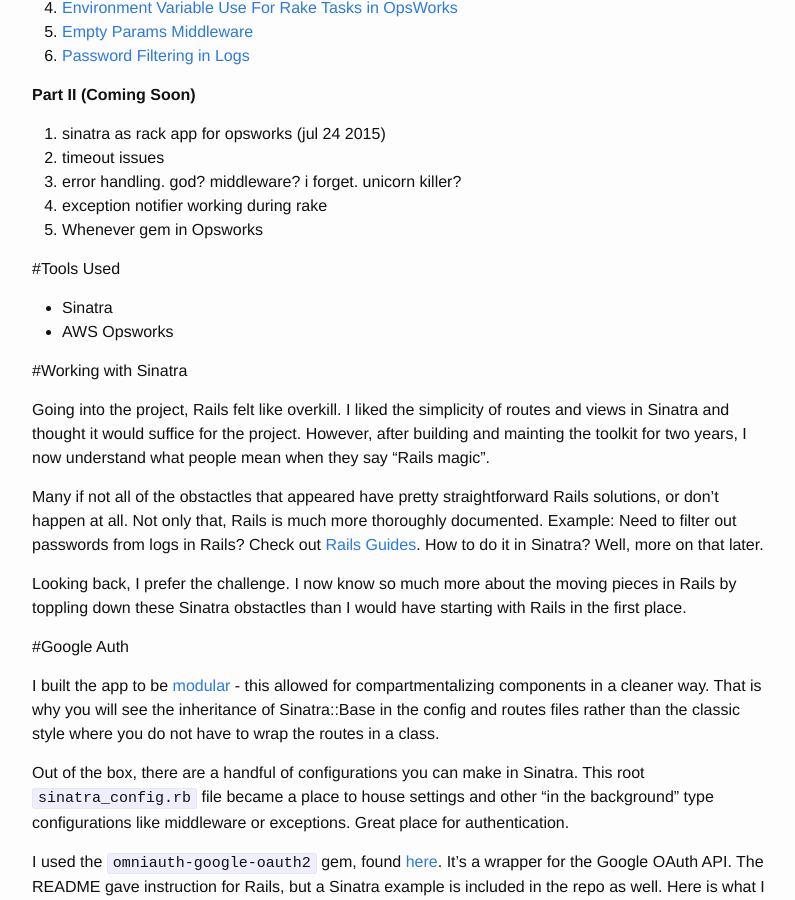
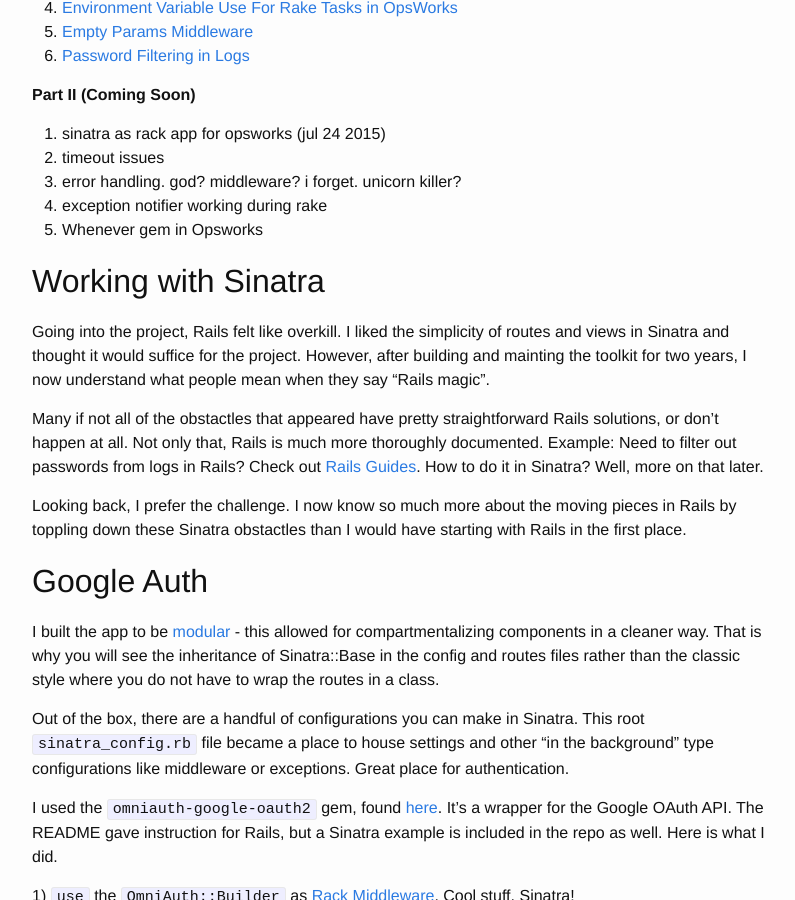
Before and after one commit to gffuentes/gffuentes.github.io, a Jekyll site: the page built from _posts/2016-10-15-internal-toolkit.md, in a window 1280 px wide and 900 px high, scrolled down 561 px. Shown: the whole window, without its empty margins (238-1033 px from the left). Built offline with Jekyll 4.4.1, drawn with Linux system fonts in a browser that asks for light colours; some of the changed text lies outside the part shown.

Commit message:
h1s are reserved for titles. also, md wants a space after the pound

```diff
--- a/_posts/2016-10-15-internal-toolkit.md
+++ b/_posts/2016-10-15-internal-toolkit.md
@@ -28,12 +28,7 @@
 4. exception notifier working during rake
 5. Whenever gem in Opsworks
 
-#Tools Used
-
-- Sinatra
-- AWS Opsworks
-
-#Working with Sinatra
+## Working with Sinatra
 
 Going into the project, Rails felt like overkill. I liked the simplicity of routes and views in Sinatra and thought it would suffice for the project. However, after building and mainting the toolkit for two years, I now understand what people mean when they say "Rails magic".
 
@@ -41,7 +36,7 @@
 
 Looking back, I prefer the challenge. I now know so much more about the moving pieces in Rails by toppling down these Sinatra obstactles than I would have starting with Rails in the first place.
 
-#Google Auth
+## Google Auth
 
 I built the app to be [modular](http://www.sinatrarb.com/intro.html#Sinatra::Base%20-%20Middleware,%20Libraries,%20and%20Modular%20Apps) - this allowed for compartmentalizing components in a cleaner way. That is why you will see the inheritance of Sinatra::Base in the config and routes files rather than the classic style where you do not have to wrap the routes in a class.
 
@@ -138,11 +133,11 @@
 </div>
 {% endhighlight %}
 
-#Multiple Databases
+## Multiple Databases
 
 The toolkit has its own database to store info about employees, notes about our customers, and other helpful data used by the team. However, it also houses data from the main product itself. The product has a Rails backend and Node front end - the backend API is built based on the needs of the features that will be shown in the front end. As a growing company, the primary focus was customer features not internal features, which is how the Toolkit was born. As a member of the support team, I wanted to fill this need of not only displaying application data in the Toolkit but also doing it outside of the typical development process (i.e. touching the core API code base as little as possible). Plus, we also were using a PHP based Support Ticketing system at the time that had a terrible UI - tapping into that ugly database was a must!
 
-####Active Record
+### Active Record
 
 I wanted the ease and power of an ORM for not just the Toolkit database, but also the backend API database and our backend Data Warehouse - also known as database sharding. After some research, I found [Octopus](https://github.com/thiagopradi/octopus). Although this seemed like a good tool, I thought it was a little more complex than what the Toolkit needed. Maybe there was something I could take advantage of in Active Record itself?
 
@@ -191,7 +186,7 @@
 
 Active Record will assume the table name is the class that [inherited directly from ActiveRecord::Base](http://api.rubyonrails.org/classes/ActiveRecord/ModelSchema/ClassMethods.html#method-i-table_name), but you can explicitely set it with `self.table_name =`.
 
-####database.yml in OpsWorks
+### database.yml in OpsWorks
 
 For deploying the server, I was given a blank Opsworks project by our DevOps team - this was so support could manage the server ourselves to not add responsibility to Engineering. However, this came with its own complications.
 
@@ -257,7 +252,7 @@
 
 With this, the template will automatically create the Opsworks MySql layer production configurations, it supports adding additional databases through custom JSON if needed (like for different environments) and also keeps the production environment credentials out of the Opsworks GUI by populating those sections with environment variables.
 
-#Environment Variables In OpsWorks
+## Environment Variables In OpsWorks
 
 OpsWorks handles environment variables with a simple form within the GUI itself. The below picture, borrowed from [AWS docs](https://aws.amazon.com/blogs/devops/aws-opsworks-supports-application-environment-variables/), should give you a good idea.
 
@@ -276,7 +271,7 @@
 end
 {% endhighlight %}
 
-#Empty Params Middleware
+## Empty Params Middleware
 
 One of the first forms created in the Toolkit was to aid in the new-hire onboarding process - things like triggering emails to create them an email address, order them a computer, set them up for different accounts would all kick off during form submission. My manager quickly created an HTML form which on initial testing worked, but I guess we were not thorough enough.
 
@@ -313,7 +308,7 @@
 
 Basically, what this does is takes the raw `@env["QUERY_STRING"]`, parses it, removes any empty or nil parameters, and saves it back for Sinatra to finish parsing into @params. Just add `use ParamsParser` to the apps config file and you are good to go.
 
-#Password Filtering in Logs
+## Password Filtering in Logs
 
 Another form being used by our deployment team allowed users to create logins for internal use. I quickly found out that error emails had the password parameters unfiltered. Although an easy fix, this was not well documented and took a lot of reserch to understand exactly where to filter out the passwords.
 
```
Also changed, not shown: _posts/2015-11-08-sinatra-dashing.md (+2 -2 lines), _posts/2016-10-15-s3-photo-album.md (+2 -2 lines).
